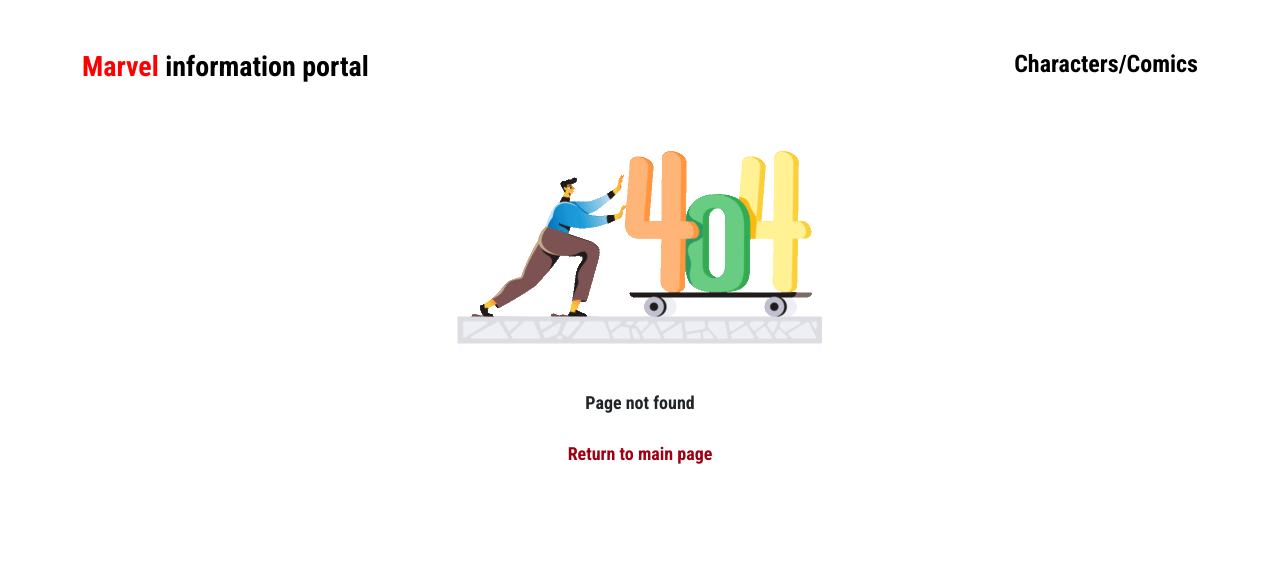
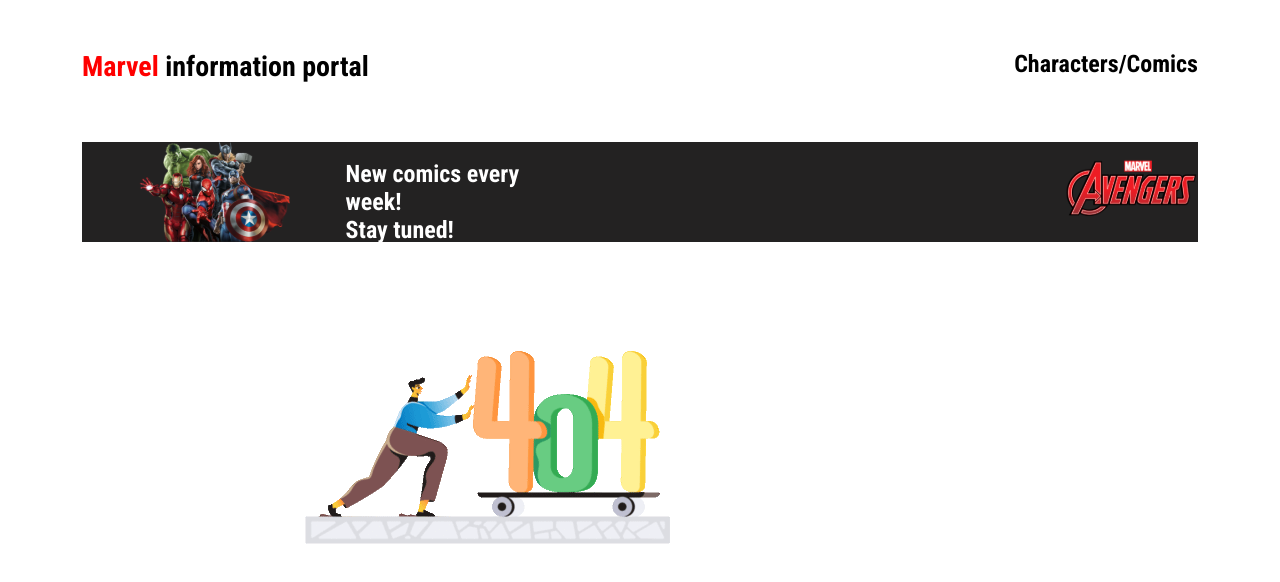
Before and after one commit to Animstr/MarvelAPI, a React (Create React App) app: page /char/1 in a window 1280 px wide. Before the commit this address had no page. Shown: the top 582 px of the page. Built offline with nearby package versions, Linux system fonts and the light colour scheme; no server answers.

Commit message:
inegrate char page from searchbar with comic page using dynamic layout depending on /charId

```diff
--- a/src/Components/App/App.js
+++ b/src/Components/App/App.js
@@ -21,6 +21,7 @@
                     <Route path='/'element={<MainPage/>}/>
                     <Route path='/comics' element={<ComicsPage/>}/>
                     <Route path='/comics/:comicId' element={<ComicPage/>}/>
+                    <Route path='/char/:comicId' element={<ComicPage/>}/>
                     <Route path='*' element={<Page404/>}/>
                 </Routes>
             </Suspense>
--- a/src/Components/ComicsPage/comic/comic.js
+++ b/src/Components/ComicsPage/comic/comic.js
@@ -11,11 +11,20 @@
 export const Comic = () => {
     const {comicId} = useParams();
     const [comic, setComic] = useState(null);
-    const {loading, error, getComic} = useMarvelService();
+    const {loading, error, getComic, getCharacterByName} = useMarvelService();
+
+    const searchChar = () => {
+        getCharacterByName(comicId)
+            .then(data => setComic(data))
+    }
 
     useEffect(() => {
         if (comicId){
-            onComicLoaded();
+            if (comicId.match(/\d/)) {
+                onComicLoaded();
+            } else {
+                searchChar()
+            }
         }
     }, [comicId])
 
@@ -28,7 +37,7 @@
 
     const loadingBlock = loading ? <Spinner/> : null;
     const errorBlock = error ? <ErrorMessage /> : null;
-    const charBlock = !(loading || error || !comic) ? <ComicWrapper comic={comic}/> : null;
+    const comicBlock = !(loading || error || !comic) ? <ComicWrapper comic={comic}/> : null;
 
 
     return (
@@ -36,26 +45,29 @@
             <div className='comic_wrapper'>
                 {loadingBlock}
                  {errorBlock}
-                 {charBlock}
+                 {comicBlock}
             </div>
         </Container>
     )
 }
 
 const ComicWrapper = ({comic}) => {
-    const {thumbnail, title, price, pages, description, language} = comic;
+    const {thumbnail, title, price, pages, description, language, name} = comic;
 
+    const pageCount = pages ? <div className='comic_pagesCount'>{pages}</div> : null;
+    const comicLanguages = language ? <div className='comic_language'>{language}</div> : null;
+    const comicPrice = price ? <div className='comic_price'>{price}</div> : null;
     return (
         <>
             <img src={thumbnail} alt='comic_cover' className='comic_cover'/>
             <div className='comic_text'>
-                <h2>{title}</h2>
+                <h2>{title ? title : name}</h2>
                 <div className='comic_description'>
                 {description}
                 </div>
-                <div className='comic_pagesCount'>{pages}</div>
-                <div className='comic_language'>{language}</div>
-                <div className='comic_price'>{price}</div>
+                {pageCount}
+                {comicLanguages}
+                {comicPrice}
             </div>
             <Link className='comic_back' to='/'>Back to all</Link>
         </>
--- a/src/Components/content/content.scss
+++ b/src/Components/content/content.scss
@@ -136,7 +136,7 @@
 
     .btn {
         display: block;
-        margin: 0 24% 45px;
+        margin: 45px 24%;
         width: 170px;
         &:disabled{
             background-color: #860111;
--- a/src/Components/header/header.js
+++ b/src/Components/header/header.js
@@ -17,7 +17,7 @@
                 <Col className='header__left'>
                 <NavLink end to={'/'} style={({isActive}) => ({color: isActive ? 'red' : 'black'})}><span>Characters</span></NavLink>
                     /
-                <NavLink to={'/comics'} style={({isActive}) => ({color: isActive ? 'red' : 'black'})}>Comics</NavLink>
+                <NavLink to={`/comics`} style={({isActive}) => ({color: isActive ? 'red' : 'black'})}>Comics</NavLink>
                 </Col>
             </Row>
         </Container>
--- a/src/Components/searchPanel/searchPanel.js
+++ b/src/Components/searchPanel/searchPanel.js
@@ -1,6 +1,7 @@
 import { Formik, Form, Field, ErrorMessage } from 'formik';
 import useMarvelService from '../../services/MarvelService';
 import { useState } from 'react';
+import { Link } from 'react-router-dom';
 
 function SearchPanel () {
     const {getCharacterByName} = useMarvelService();
@@ -17,7 +18,7 @@
     const validationSuccsess = char.name ?
                                     <>
                                         <div className='input-succsess'>There is! Visit {char.name} page?</div>
-                                        <button className='btn btn-grey'>TO PAGE</button>
+                                        <Link to={`/char/${char.name}`}><button className='btn btn-grey'>TO PAGE</button></Link>
                                     </> : null;
 
     return (
```
